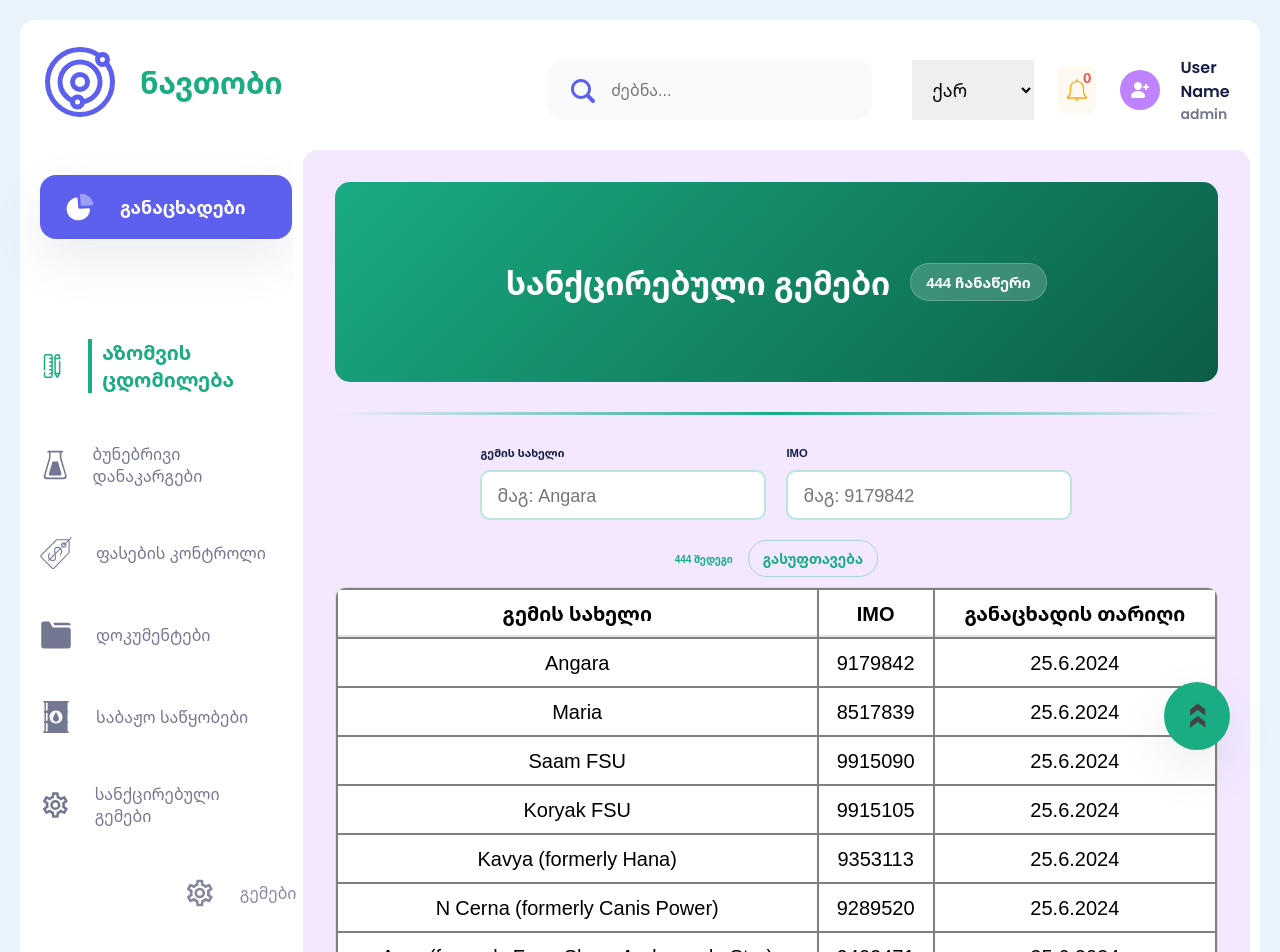
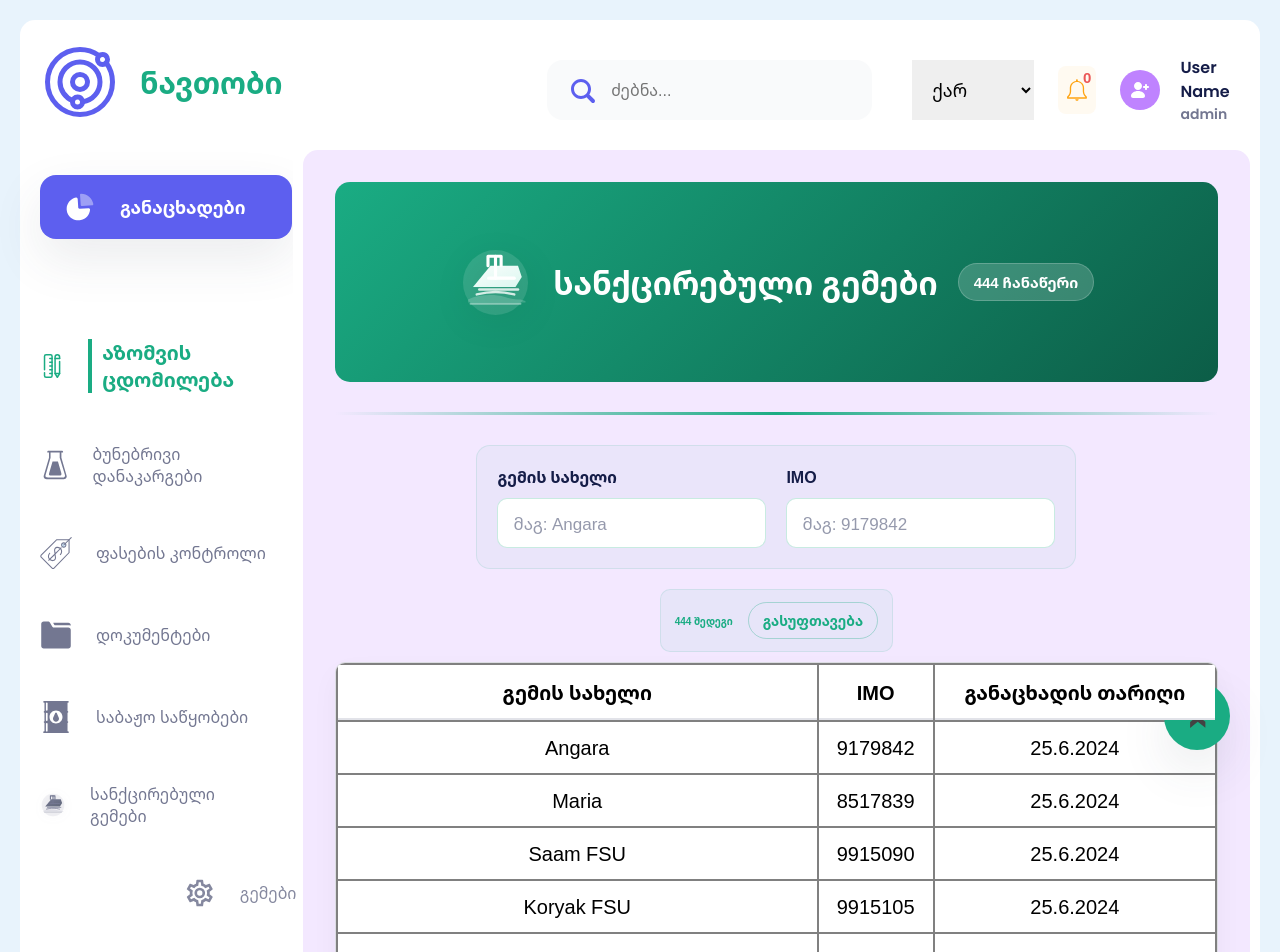
Before and after one commit to irakli85/Oil-Dashboard, a React (Vite) app: page /sanctioned-vessels in a window 1280 px wide. Shown: the top 952 px of the page. Built offline with nearby package versions, Linux system fonts and the light colour scheme.

Commit message:
Update sanctioned vessel sidebar icon

```diff
--- a/src/components/Navigation.jsx
+++ b/src/components/Navigation.jsx
@@ -11,6 +11,26 @@ import SvgTank from '../styledComponents/svg/SvgTank'
 import SvgWorld from '../styledComponents/svg/Svgworld'
 import SvgPrice from '../styledComponents/svg/SvgPrice'
 import SvgDocs from '../styledComponents/svg/SvgDocs'
+
+const ShipNavIcon = ({ isClicked }) => (
+  <ShipIconWrapper isClicked={isClicked} viewBox='0 0 120 120' aria-hidden='true'>
+    <defs>
+      <linearGradient id='shipNavGradient' x1='0%' y1='0%' x2='100%' y2='100%'>
+        <stop offset='0%' stopColor={isClicked ? '#1aac83' : '#737791'} stopOpacity='1' />
+        <stop offset='100%' stopColor={isClicked ? '#0d8261' : '#5d6477'} stopOpacity='1' />
+      </linearGradient>
+    </defs>
+    <circle cx='60' cy='60' r='52' fill={isClicked ? 'rgba(26,172,131,0.12)' : 'rgba(115,119,145,0.10)'} />
+    <path d='M24 67L52 33H96L102 51L92 67H24Z' fill='url(#shipNavGradient)' opacity='0.98' />
+    <path d='M48 33V18H69V33' fill='none' stroke={isClicked ? '#1aac83' : '#737791'} strokeWidth='5' strokeLinecap='round' strokeLinejoin='round' />
+    <path d='M60 18V53' fill='none' stroke={isClicked ? '#1aac83' : '#737791'} strokeWidth='5' strokeLinecap='round' />
+    <path d='M49 53H90' fill='none' stroke={isClicked ? '#1aac83' : '#737791'} strokeWidth='5' strokeLinecap='round' />
+    <path d='M34 71H96' fill='none' stroke={isClicked ? '#1aac83' : '#737791'} strokeWidth='4' strokeLinecap='round' opacity='0.8' />
+    <path d='M30 79C42 76 49 75 60 75C73 75 82 77 90 79' fill='none' stroke={isClicked ? '#1aac83' : '#737791'} strokeWidth='4' strokeLinecap='round' opacity='0.8' />
+    <path d='M16 87C28 82 39 80 52 80C60 80 67 81 75 83C82 85 89 87 96 87C101 87 105 88 108 90V92H16V87Z' fill={isClicked ? 'rgba(26,172,131,0.18)' : 'rgba(115,119,145,0.12)'} />
+    <path d='M20 94H100' fill='none' stroke={isClicked ? 'rgba(26,172,131,0.45)' : 'rgba(115,119,145,0.38)'} strokeWidth='3' strokeLinecap='round' />
+  </ShipIconWrapper>
+)
 
 const buttonVariants = {
     hover: {
@@ -50,6 +70,19 @@ const buttonVariants = {
   }
 
 
+
+const ShipIconWrapper = ({ isClicked, ...props }) => (
+  <svg
+    {...props}
+    style={{
+      width: '2.6rem',
+      height: '2.6rem',
+      flexShrink: 0,
+      display: 'block',
+      filter: isClicked ? 'drop-shadow(0 2px 6px rgba(26,172,131,0.18))' : 'drop-shadow(0 2px 6px rgba(115,119,145,0.10))'
+    }}
+  />
+)
 
 const Navigation = () => {
 
@@ -182,7 +215,7 @@ const Navigation = () => {
 
             <motion.div variants={childrenVariants}>
                 <LinkSty to='/sanctioned-vessels'>
-                    <SvgSettings isClicked={isClicked6}/>
+                    <ShipNavIcon isClicked={isClicked6} />
                     <NavP text='სანქცირებული გემები' onClick={handleClick6} isClicked={isClicked6}/>
                 </LinkSty>
             </motion.div>
--- a/src/components/SanctionedVessels.jsx
+++ b/src/components/SanctionedVessels.jsx
@@ -24,6 +24,7 @@ const SanctionedVessels = () => {
     <Container>
       <Header>
         <HeaderContent>
+          <ShipLogo aria-label='Ship logo' />
           <H2st>სანქცირებული გემები</H2st>
           <HeaderBadge>{sanctioned.length} ჩანაწერი</HeaderBadge>
         </HeaderContent>
@@ -89,6 +90,27 @@ const SanctionedVessels = () => {
   )
 }
 
+const ShipLogo = () => (
+  <ShipSvg viewBox='0 0 120 120' role='img' aria-hidden='true'>
+    <defs>
+      <linearGradient id='shipHull' x1='0%' y1='0%' x2='100%' y2='100%'>
+        <stop offset='0%' stopColor='#ffffff' stopOpacity='1' />
+        <stop offset='100%' stopColor='#dffaf2' stopOpacity='1' />
+      </linearGradient>
+    </defs>
+
+    <circle cx='60' cy='60' r='52' fill='rgba(255,255,255,0.12)' />
+    <path d='M24 67L52 33H96L102 51L92 67H24Z' fill='url(#shipHull)' opacity='0.98' />
+    <path d='M48 33V18H69V33' fill='none' stroke='#ffffff' strokeWidth='5' strokeLinecap='round' strokeLinejoin='round' />
+    <path d='M60 18V53' fill='none' stroke='#ffffff' strokeWidth='5' strokeLinecap='round' />
+    <path d='M49 53H90' fill='none' stroke='#ffffff' strokeWidth='5' strokeLinecap='round' />
+    <path d='M34 71H96' fill='none' stroke='#ffffff' strokeWidth='4' strokeLinecap='round' opacity='0.8' />
+    <path d='M30 79C42 76 49 75 60 75C73 75 82 77 90 79' fill='none' stroke='#ffffff' strokeWidth='4' strokeLinecap='round' opacity='0.8' />
+    <path d='M16 87C28 82 39 80 52 80C60 80 67 81 75 83C82 85 89 87 96 87C101 87 105 88 108 90V92H16V87Z' fill='rgba(255,255,255,0.18)' />
+    <path d='M20 94H100' fill='none' stroke='rgba(255,255,255,0.42)' strokeWidth='3' strokeLinecap='round' />
+  </ShipSvg>
+)
+
 const Header = styled.div`
   width: 100%;
   border-radius: 1.5rem;
@@ -106,6 +128,13 @@ const HeaderContent = styled.div`
   justify-content: center;
   gap: 2rem;
   flex-wrap: wrap;
+`
+
+const ShipSvg = styled.svg`
+  width: 7.5rem;
+  height: 7.5rem;
+  display: block;
+  filter: drop-shadow(0 10px 20px rgba(0, 0, 0, 0.12));
 `
 
 const H2st = styled(H2)`
@@ -129,6 +158,10 @@ const SearchPanel = styled.div`
   grid-template-columns: repeat(2, minmax(20rem, 1fr));
   gap: 2rem;
   margin-top: 3rem;
+  padding: 2rem;
+  background: rgba(26, 172, 131, 0.04);
+  border: 1px solid rgba(26, 172, 131, 0.12);
+  border-radius: 1.4rem;
 `
 
 const SearchField = styled.label`
@@ -141,22 +174,30 @@ const SearchField = styled.label`
 
 const Label = styled.span`
   color: #151d48;
+  font-size: 1.6rem;
+  font-weight: 700;
 `
 
 const Input = styled.input`
   width: 100%;
   min-height: 5rem;
-  border: 2px solid rgba(26, 172, 131, 0.3);
+  border: 1px solid rgba(26, 172, 131, 0.24);
   border-radius: 1rem;
   padding: 1rem 1.5rem;
-  font-size: 1.8rem;
+  font-size: 1.7rem;
   background: white;
-  transition: border-color 0.2s ease, box-shadow 0.2s ease;
+  color: #151d48;
+  transition: border-color 0.2s ease, box-shadow 0.2s ease, transform 0.2s ease;
 
   &:focus {
     outline: none;
     border-color: #1aac83;
-    box-shadow: 0 0 0 4px rgba(26, 172, 131, 0.14);
+    box-shadow: 0 0 0 4px rgba(26, 172, 131, 0.12);
+    transform: translateY(-1px);
+  }
+
+  &::placeholder {
+    color: rgba(21, 29, 72, 0.45);
   }
 `
 
@@ -166,6 +207,10 @@ const ResultMeta = styled.div`
   align-items: center;
   justify-content: space-between;
   gap: 1.5rem;
+  padding: 1.2rem 1.4rem;
+  border-radius: 1rem;
+  background: rgba(26, 172, 131, 0.05);
+  border: 1px solid rgba(26, 172, 131, 0.12);
   font-size: 1.6rem;
   font-weight: 700;
   color: #1aac83;
@@ -184,6 +229,7 @@ const ClearButton = styled.button`
 
   &:hover {
     background: rgba(26, 172, 131, 0.08);
+    transform: translateY(-1px);
   }
 `
 
@@ -195,6 +241,7 @@ const TableWrapper = styled.div`
   border: 1px solid rgba(21, 29, 72, 0.15);
   border-radius: 1rem;
   background: #fff;
+  box-shadow: 0 12px 28px rgba(17, 24, 39, 0.04);
 
   &::-webkit-scrollbar {
     width: 1rem;
@@ -227,10 +274,17 @@ const ResultsTable = styled(Table)`
     z-index: 2;
     background: #fff;
     box-shadow: inset 0 -2px 0 rgba(21, 29, 72, 0.12);
+    padding: 1.4rem 1rem;
   }
 
   tbody td {
     background: #fff;
+    padding: 1.2rem 1rem;
+    transition: background 0.2s ease;
+  }
+
+  tbody tr:hover td {
+    background: rgba(26, 172, 131, 0.04);
   }
 `
 
```
